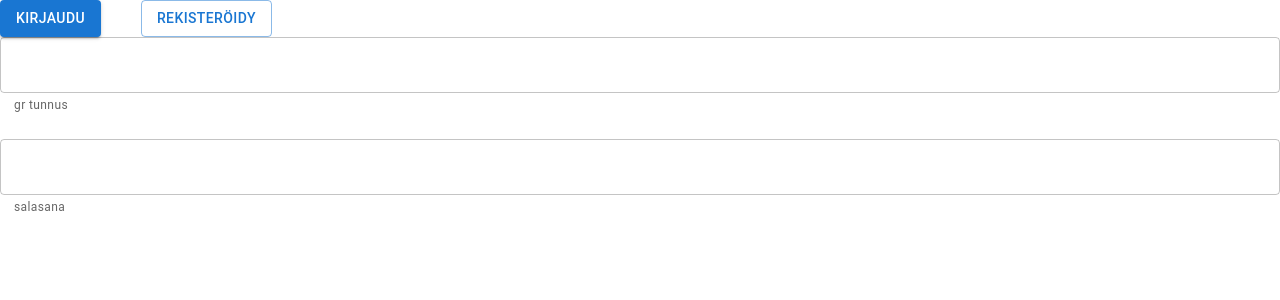
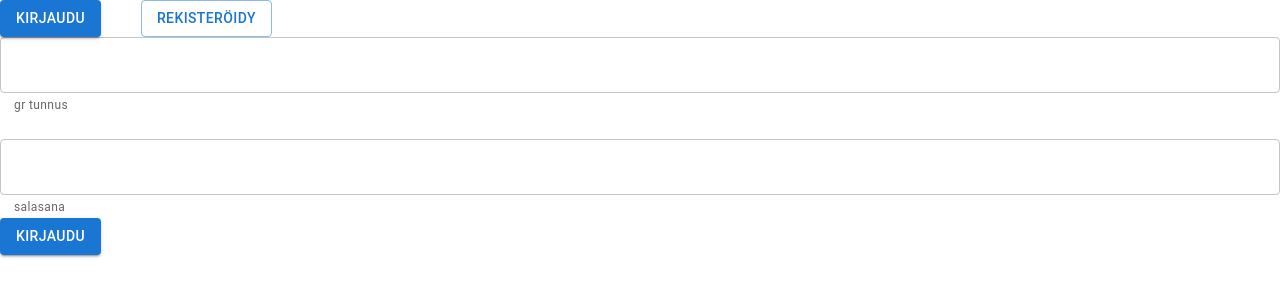
Before and after one commit to PaloPatrik/Kirjasto-projekti, a React (Create React App) app: page / in a window 1280 px wide. Shown: the top 300 px of the page. Built offline with nearby package versions, Linux system fonts and the light colour scheme.

Commit message:
Update App.jsx

```diff
--- a/src/App.jsx
+++ b/src/App.jsx
@@ -14,6 +14,9 @@ function App() {
         <TextField variant="outlined" helperText = "gr tunnus" />
         <TextField variant="outlined" helperText = "salasana" />
       </Stack>
+  <Stack spacing={5} direction="row">
+    <Button variant="contained">Kirjaudu</Button>
+  </Stack>
     </div>
   );
 }
```
